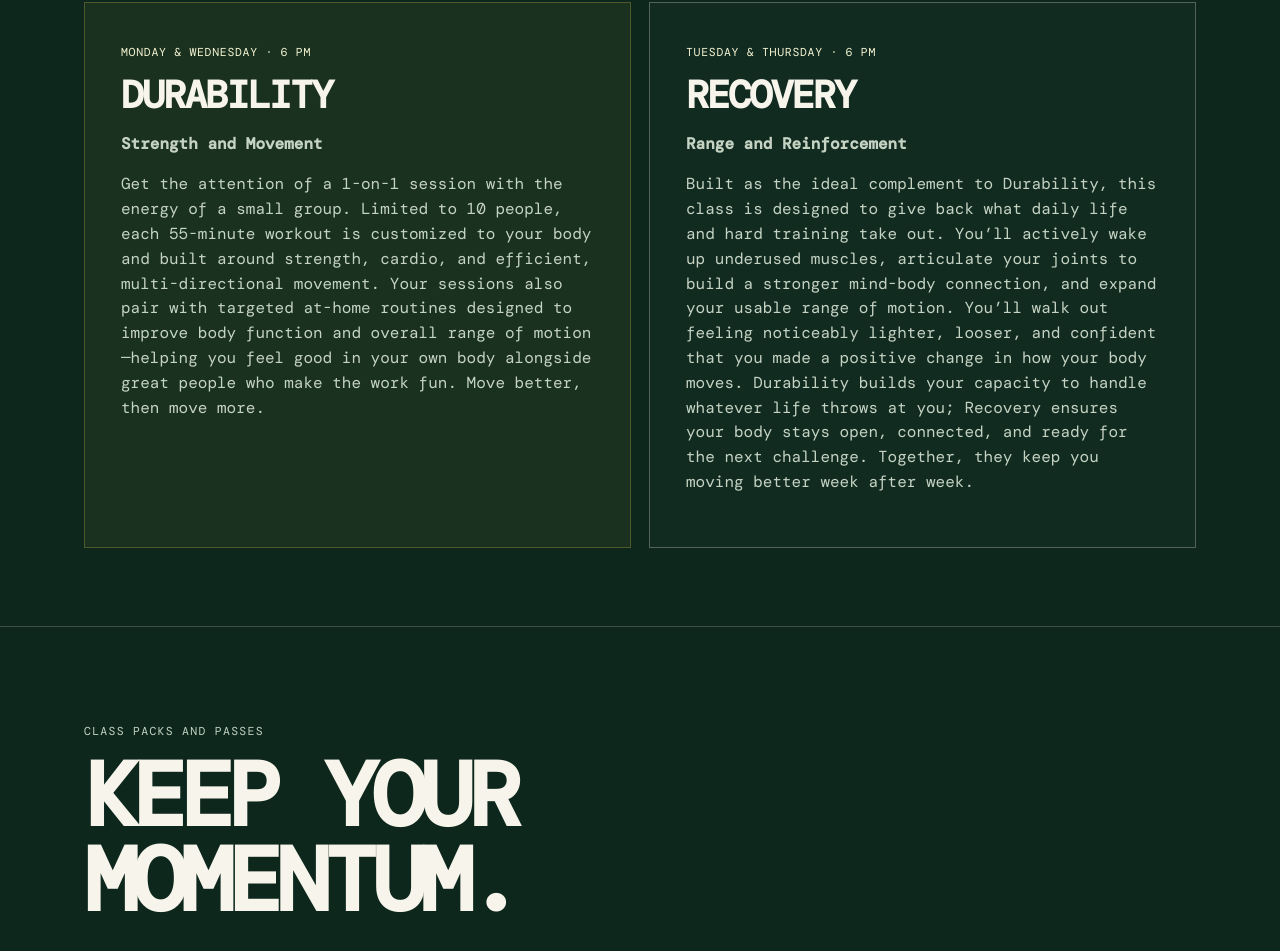
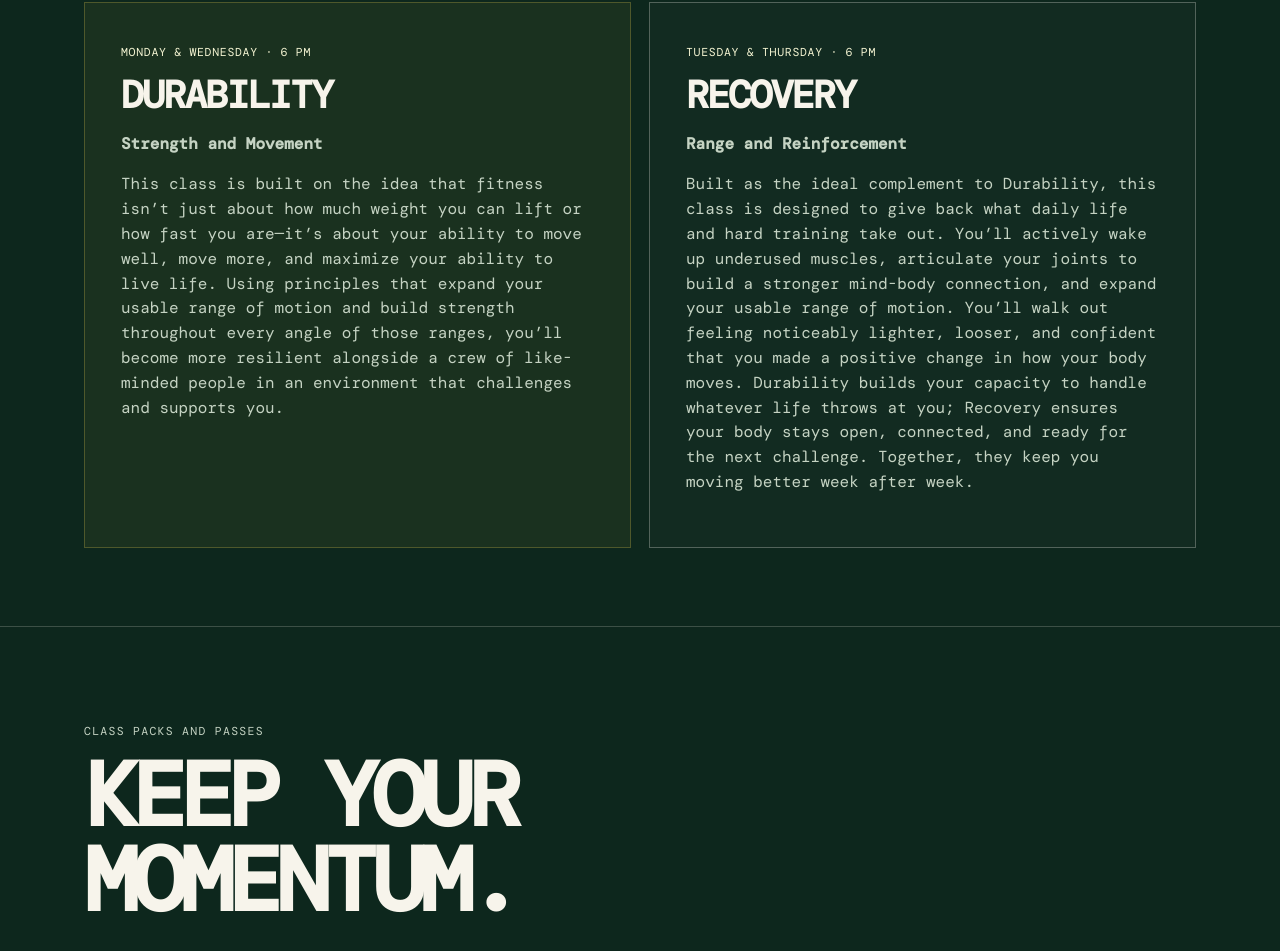
Before and after one commit to MarcyVampQueen/Website-SheldonWilliams, a plain HTML site: page public/class-offerings.html in a window 1280 px wide. Shown: the part 972-1923 px from the top of the page. Drawn offline with nearby package versions, Linux system fonts and the light colour scheme.

Commit message:
fix durability wording

```diff
--- a/public/class-offerings.html
+++ b/public/class-offerings.html
@@ -63,7 +63,7 @@
             <h2>Durability</h2>
             <p><b>Strength and Movement</b></p>
             <p>
-              Get the attention of a 1-on-1 session with the energy of a small group. Limited to 10 people, each 55-minute workout is customized to your body and built around strength, cardio, and efficient, multi-directional movement. Your sessions also pair with targeted at-home routines designed to improve body function and overall range of motion—helping you feel good in your own body alongside great people who make the work fun. Move better, then move more.
+              This class is built on the idea that fitness isn’t just about how much weight you can lift or how fast you are—it’s about your ability to move well, move more, and maximize your ability to live life. Using principles that expand your usable range of motion and build strength throughout every angle of those ranges, you’ll become more resilient alongside a crew of like-minded people in an environment that challenges and supports you.
             </p>
           </article>
           <article class="detail-card">
```
